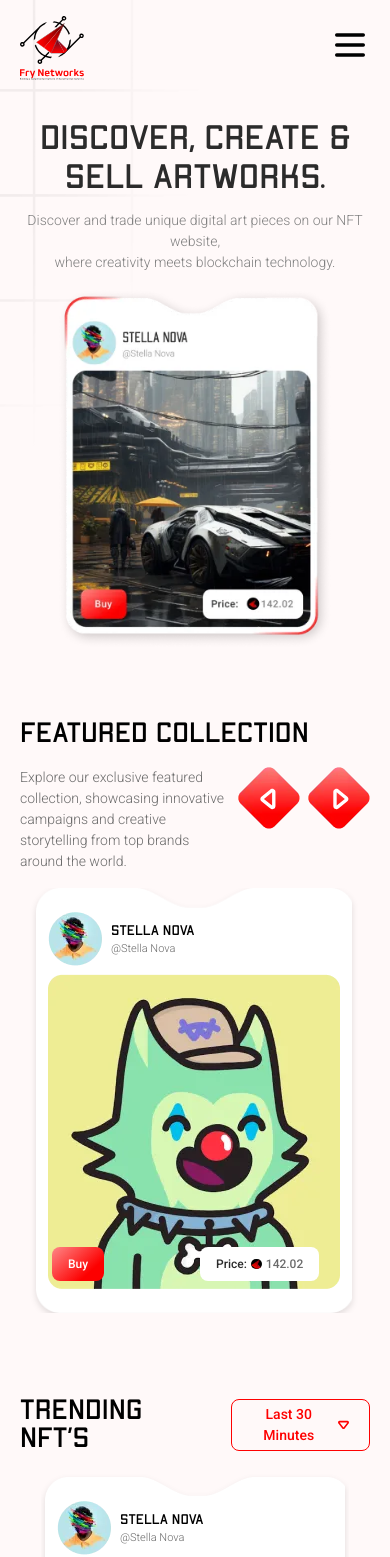
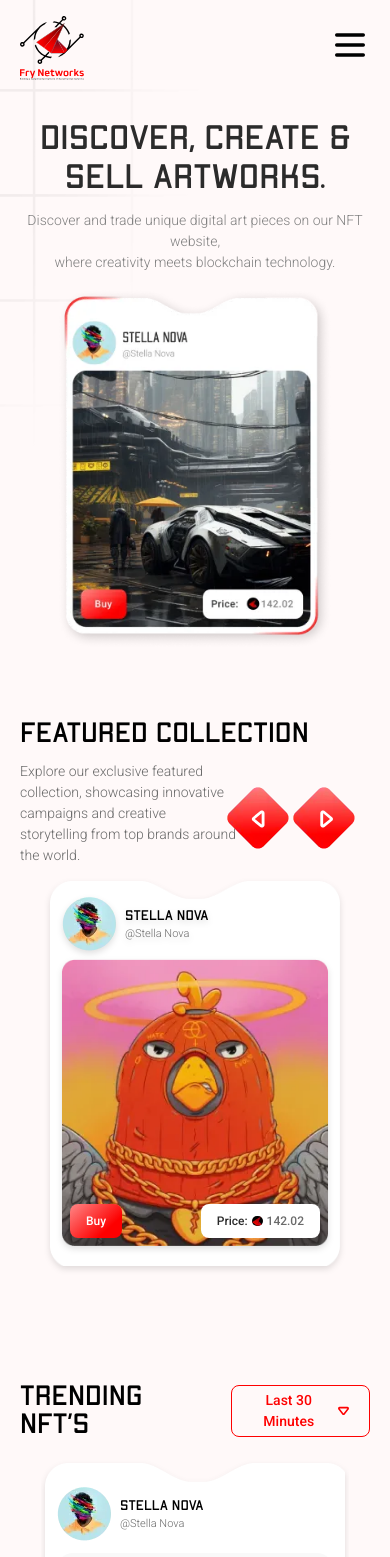
Before and after one commit to tahir-rafique/NFT-ALGO, a React (Vite) app: page / in a window 390 px wide. Shown: the top 1557 px of the page. Built offline with nearby package versions, Linux system fonts and the light colour scheme.

Commit message:
hero slider fixed and responsiveness

```diff
--- a/package.json
+++ b/package.json
@@ -19,7 +19,6 @@
     "react-router-dom": "^7.1.5",
     "react-slick": "^0.30.3",
     "slick-carousel": "^1.8.1",
-    "swiper": "^11.2.2",
     "tailwindcss": "^4.0.3"
   },
   "devDependencies": {
--- a/src/App.jsx
+++ b/src/App.jsx
@@ -2,6 +2,7 @@ import { Route, Routes } from 'react-router-dom';
 import Home from './pages/Home';
 import NotFound from './pages/NotFound';
 import './styles/typography.css';
+import './styles/slider.css'
 import AuctionPage from './pages/AuctionPage';
 import TopCollectionPage from './pages/TopCollectionPage';
 
--- a/src/components/FeatureCollection.jsx
+++ b/src/components/FeatureCollection.jsx
@@ -3,102 +3,202 @@ import reactangle from "../assets/FeatureCollection/images/reactangle.webp";
 import arrowUp from "../assets/FeatureCollection/icons/arrowUp.svg";
 import arrowDown from "../assets/FeatureCollection/icons/arrowDown.svg";
 import { FeatureCollectionData } from "../constant/data.jsx";
-import arrowFram from "../assets/FeatureCollection/images/arrowFrame.webp";
-import { useRef } from "react";
-import gridLef from "../assets/FeatureCollection/images/featuresLeftElicp.webp"
+// import arrowFram from "../assets/FeatureCollection/images/arrowFrame.webp";
+// import gridLef from "../assets/FeatureCollection/images/featuresLeftElicp.webp";
+// import { useRef, useState, useEffect } from "react";
+
+
+
+import "slick-carousel/slick/slick.css";
+import "slick-carousel/slick/slick-theme.css";
+
+
+// import reactangle from "../assets/reactangle.webp";
+// import arrowDown from "../assets/arrowDown.svg"
+// import arrowUp from "../assets/arrowUp.svg"
+
+// import { FeatureCollectionData } from "./Data.jsx";
+import Slider from "react-slick";
+
+
+
+
+const PrevArrow = ({ onClick }) => (
+  <button
+    onClick={onClick}
+    className=""
+    style={{ backgroundImage: `url(${reactangle})`, backgroundRepeat: "no-repeat" }}>
+
+    <img src={arrowDown} alt="" className="w-fit h-5 overflow-hidden absolute left-50% translate-[-50%]" />
+
+  </button>
+);
+
+const NextArrow = ({ onClick }) => (
+  <button
+    onClick={onClick}
+    className=""
+    style={{ backgroundImage: `url(${reactangle})`, backgroundRepeat: "no-repeat" }} >
+
+    <img src={arrowUp} alt="" className="w-fit h-5 overflow-hidden absolute left-50% translate-[-50%]
+" />
+
+  </button>
+);
+
+
+
 
 
 const FeatureCollection = () => {
 
-  const sliderRef = useRef(null);
 
-  const scrollLeft = () => {
-    if (sliderRef.current) {
-      sliderRef.current.scrollLeft -= 360;
+
+  var settings = {
+    // infinite: true,
+    speed: 400,
+    slidesToShow: 4,
+    slidesToScroll: 1,
+    initialSlide: 1,
+    nextArrow: <NextArrow />,
+    prevArrow: <PrevArrow />,
+    responsive: [
+
+      {
+        breakpoint: 1530,
+        settings: {
+          slidesToShow: 3.3,
+          slidesToScroll: 1,
+          initialSlide: 1,
+
+
         }
-  };
-  const scrollRight = () => {
-    if (sliderRef.current) {
-      sliderRef.current.scrollLeft += 370;
+      },
+
+
+      {
+        breakpoint: 1290,
+        settings: {
+          slidesToShow: 2.8,
+          slidesToScroll: 1,
+
         }
+      },
+
+      {
+        breakpoint: 1020,
+        settings: {
+          slidesToShow: 2,
+          slidesToScroll: 1,
+
+        }
+      },
+
+      {
+        breakpoint: 950,
+        settings: {
+          slidesToShow: 2,
+          slidesToScroll: 1,
+
+        }
+      },
+      {
+        breakpoint: 780,
+        settings: {
+          slidesToShow: 1.7,
+          slidesToScroll: 1,
+
+        }
+      },
+
+      {
+        breakpoint: 600,
+        settings: {
+          slidesToShow: 1,
+          slidesToScroll: 1,
+
+        }
+      },
+
+    ]
   };
 
+
   return (
-    <div>
+    <div className="">
+
       <div className="flex justify-center relative z-50">
-        <div className="container mx-auto flex flex-col gap-3 max-sm:px-5 sm:px-12 lg:px-20 py-10">
+        <div className="container mx-auto flex flex-col gap-3 max-sm:px-5 sm:px-12 lg:px-20 py-10 relative">
           {/* 1st */}
           <div>
             <h2>Featured Collection</h2>
           </div>
 
-          {/* 2nd */}
-          <div className="flex flex-row justify-between lg:items-center gap-2">
-            <h6 className="text-para-light font-secondary font-light max-w-[60%]">
+
+
+
+
+          {/* 3rd  Slider*/}
+
+          <div className="">
+
+            <h6 className="text-para-light font-secondary font-light max-sm:max-w-[57%] sm:max-w-[60%] absolute top-22 sm:top-30">
               Explore our exclusive featured collection, showcasing innovative campaigns and creative <br /> storytelling from top brands around the world.
             </h6>
+            <Slider {...settings}>
+              {FeatureCollectionData.map((item, index) => (
+                <div className="pt-5" key={index} >
 
-            <div className="flex gap-2 justify-end ">
-              <span
-                className="cursor-pointer size-16 relative"
-                style={{ backgroundImage: `url(${reactangle})`, backgroundRepeat: "no-repeat" }}
-                onClick={scrollLeft}
-              >
-                <img src={arrowDown} alt="" className="absolute left-[50%] top-[50%]  translate-[-50%]" />
-              </span>
+                  <div className="flex max-md:justify-center gap-10 Sliderwaper drop-shadow-md  flex-wrap">
+                    <div style={{
+                      backgroundImage: `url(${item.frame})`,
+                      backgroundRepeat: 'no-repeat',
+                      backgroundSize: 'cover',
+                      width: '290px'
 
-              <span
-                className="cursor-pointer size-16 relative"
-                style={{ backgroundImage: `url(${reactangle})`, backgroundRepeat: "no-repeat" }}
-                onClick={scrollRight}
-              >
-                <img src={arrowUp} alt="" className="absolute top-[50%] translate-[-50%] left-[50%]" />
-              </span>
+                    }}>
+
+                      <div className="flex flex-col gap-2 px-3 py-4 pb-5 w-fit drop-shadow-md">
+
+
+                        <div className="flex gap-2 items-center ">
+                          <img src={item.personImg} alt="" />
+                          <div>
+                            <h6 className="font-light">{item.name}</h6>
+                            <p className='text-para-light font-light text-xs'>{item.username}</p>
                           </div>
                         </div>
 
-          <div className="p-1">
-            <div className="flex px-3 gap-15 scroll-smooth" ref={sliderRef}>
-              {FeatureCollectionData.map((item, index) => (
-                <div
-                  key={index}
-                  className="px-3 py-6 relative drop-shadow-md flex flex-col gap-2 shrink-0 max-lg:max-w-[310x] h-full"
-                  style={{ backgroundImage: `url(${item.frame})`, backgroundRepeat: "no-repeat", backgroundSize: "cover", }}
-                >
-                  <div className="flex gap-2 items-center">
-                    <img src={item.personImg} alt="" />
-                    <div>
-                      <h6 className="font-light">{item.name}</h6>
-                      <p className="text-xs text-para-light font-light">{item.username}</p>
+
+                        <div className=" relative ">
+
+                          <img src={item.url} alt="" />
+
+                          <div className="background-grad text-inverted px-4 py-2 cursor-pointer flex items-center font-secondary font-medium bg-inverted shrink-0 gap-1 text-l absolute bottom-2 left-2">
+                            Buy
                           </div>
-                  </div>
-                  <div className="">
-                    <img src={item.url} alt="" className="" />
-                  </div>
-                  <button className="background-grad text-inverted px-4 py-2 cursor-pointer flex items-center font-secondary font-medium bg-inverted  shrink-0   gap-1 text-l absolute bottom-8 left-4">
-                    Buy
-                  </button>
-                  <div className="  font-medium bg-inverted py-2 px-4 shrink-0 cursor-pointer text-secondary flex items-center navbtn-border gap-1 text-l absolute bottom-8 left-41">
+
+
+                          <div className="font-medium bg-inverted py-2 px-4 shrink-0 cursor-pointer text-secondary flex items-center navbtn-border gap-1 text-l absolute bottom-2 right-2">
                             <p className="text-l ">Price:</p>
                             <span className="bg-black rounded-full">
-                      <img src={logoprice} alt="" />
+                              <img src={logoprice} alt="Price Logo" />
                             </span>
                             <p className="text-l text-para-light">142.02</p>
                           </div>
-                </div>
-              ))}
+
                         </div>
                       </div>
                     </div>
                   </div>
-
-      {/* Arrow Fram */}
-      <img src={arrowFram} alt="" className="absolute right-0 xl:top-480 lg:top-390 max-lg:hidden size-110" />
-
-      <img src={gridLef} alt="" className="absolute left-0 top-350  max-md:hidden z-1 " />
-
                 </div>
-  );
-};
+              ))}
+            </Slider>
+          </div>
+        </div>
+      </div>
+    </div>
+  )
+}
 
 export default FeatureCollection;
--- a/src/index.css
+++ b/src/index.css
@@ -64,7 +64,3 @@
 .faq-border {
   border-radius: 20px;
 }
-
-.slick-slide div {
-  margin: 10px;
-}
--- /dev/null
+++ b/src/styles/slider.css
@@ -0,0 +1,83 @@
+/*Slider  */
+
+.Sliderwaper {
+  /* background-color: red; */
+  padding: 30px 0px;
+}
+
+/* .slick-slider div{
+    background-color: burlywood;
+
+  }  */
+
+/* .slick-slider button {
+  position: relative;
+} */
+
+.slick-slider button:nth-child(1) {
+  padding: 32px;
+  top: 20px;
+  left: 85%;
+}
+
+.slick-slider button:nth-child(3) {
+  padding: 32px;
+  top: 20px;
+  left: 93%;
+  position: absolute;
+}
+
+.slick-slider button {
+  position: relative;
+}
+
+/* .slick-initialized button:nth-child(1) {
+    /* position: absolute; */
+/* background-color: red; */
+/* top: -20px; */
+/* }  */
+
+/* 500 ...........................ddddddddddddddd */
+@media (max-width: 1060px) {
+    .slick-slider button:nth-child(1) {
+      padding: 32px;
+      left: 80%;
+    }
+
+    .slick-slider button:nth-child(3) {
+      padding: 32px;
+      left: 90%;
+      position: absolute;
+    }
+  }
+
+
+
+@media (max-width: 760px) {
+  .slick-slider button:nth-child(1) {
+    padding: 32px;
+    left: 70%;
+  }
+
+  .slick-slider button:nth-child(3) {
+    padding: 32px;
+    left: 83%;
+    position: absolute;
+  }
+}
+
+
+/* 500 ...........................ddddddddddddddd */
+
+@media (max-width: 550px) {
+  .slick-slider button:nth-child(1) {
+    padding: 32px;
+    left: 53vw;
+  }
+
+  .slick-slider button:nth-child(3) {
+    padding: 32px;
+    left: 70vw;
+    position: absolute;
+  }
+}
```
Also changed, not shown: src/assets/FeatureCollection/images/subtract.png (deleted), 1 other file (tests, documents, lock files or other folders). Lines whose indentation alone changed are shown as unchanged.
